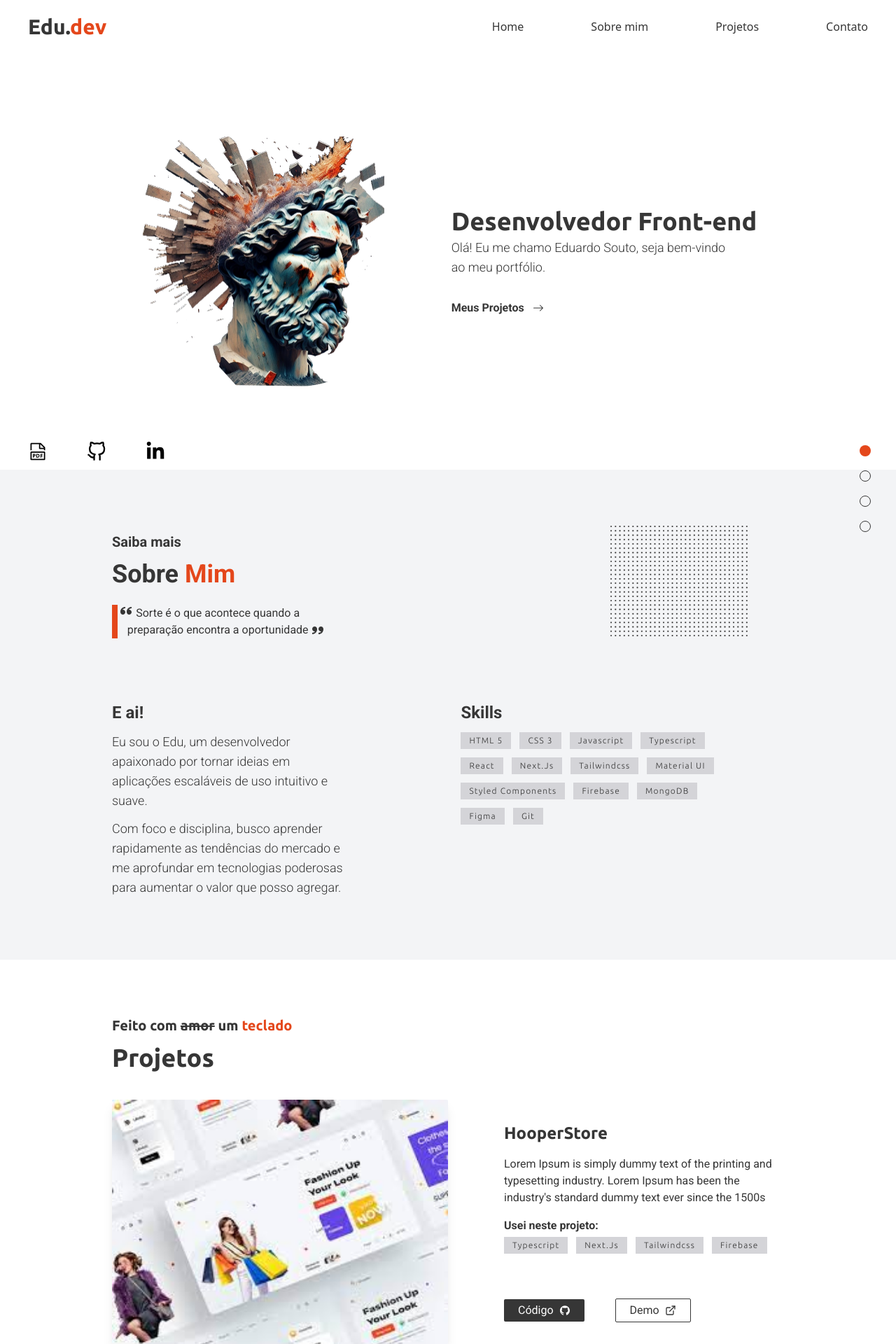
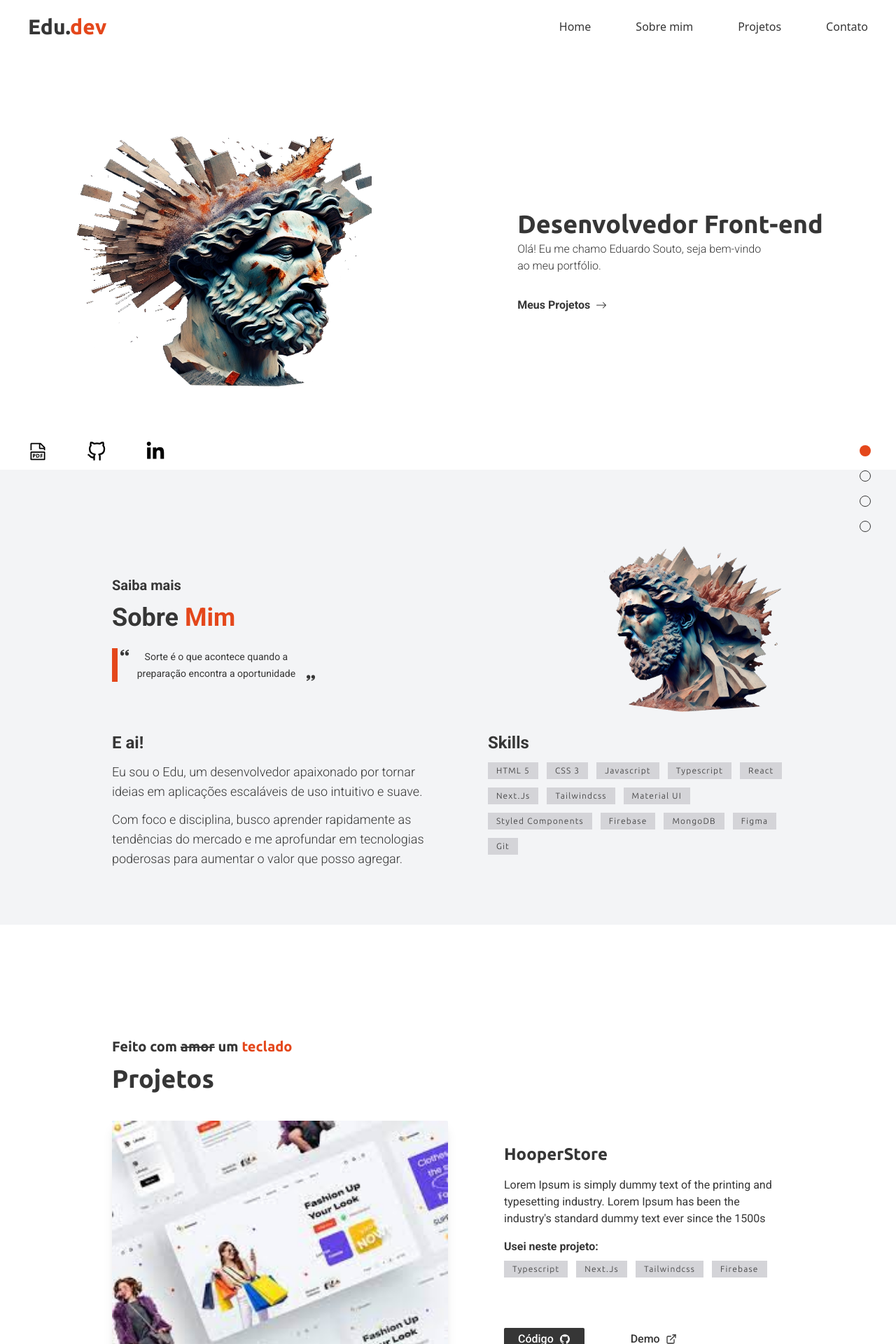
Before and after one commit to eduardosoutodefreitas/portfolio, a Next.js app: page / in a window 1280 px wide. Shown: the top 1920 px of the page at 70% size. Built offline with nearby package versions, Linux system fonts and the light colour scheme.

Commit message:
first commit

```diff
--- a/components/CustomButton.js
+++ b/components/CustomButton.js
@@ -1,8 +1,8 @@
 function CustomButton({ children, Icon, fill }) {
   return (
     <button
-      className={`flex items-center justify-center px-5 py-1 rounded-sm ${
-        fill === true ? "bg-primary text-white" : " border border-primary"
+      className={`flex items-center justify-center px-5 py-1 rounded-sm font-medium ${
+        fill === true ? "bg-primary text-white" : "hover:font-semibold"
       }`}
     >
       {children}
--- a/components/Navbar.js
+++ b/components/Navbar.js
@@ -1,13 +1,53 @@
-import { RiMoonClearFill } from "react-icons/ri";
+"use client";
+import { useState } from "react";
+import { CiMenuFries } from "react-icons/ci";
+import { VscClose } from "react-icons/vsc";
 function Navbar() {
+  const [active, setAcvite] = useState(false);
   return (
     <>
-      <header className="flex items-center justify-between py-5 px-10 text-primary sticky top-0 z-10 bg-clip-padding backdrop-filter backdrop-blur-sm  ">
+      <header className="flex items-center justify-between py-5 px-10 text-primary sticky top-0 z-10 bg-white tablet:px-2">
         <span className="font-special text-3xl font-bold">
           Edu.<span className="text-orange">dev</span>
         </span>
-        <nav>
-          <ul className="text-base flex justify-center align-center gap-x-24">
+        <nav className="tablet:hidden ">
+          <ul className="text-base flex justify-center align-center gap-x-16">
+            <li>
+              <a href="#home">Home</a>{" "}
+            </li>
+            <li>
+              <a href="#about">Sobre mim</a>{" "}
+            </li>
+            <li>
+              <a href="#projects">Projetos</a>{" "}
+            </li>
+            <li>
+              <a href="#contact">Contato</a>{" "}
+            </li>
+          </ul>
+        </nav>
+        <nav className="hidden relative tablet:inline-block ">
+          {active ? (
+            <VscClose
+              size={30}
+              onClick={() => {
+                setAcvite(false);
+              }}
+            />
+          ) : (
+            <CiMenuFries
+              color="#363636"
+              size={30}
+              onClick={() => {
+                setAcvite(true);
+              }}
+            />
+          )}
+          <ul
+            className={`${
+              active ? "flex" : "hidden"
+            } text-base flex-col gap-1 absolute top-12 -right-3 w-28 z-10 bg-white p-4`}
+          >
             <li>
               <a href="#home">Home</a>{" "}
             </li>
--- a/components/ProjectCard.js
+++ b/components/ProjectCard.js
@@ -6,25 +6,27 @@ import Image from "next/image";
 import Tech from "./Tech";
 function ProjectCard({ project }) {
   return (
-    <div className="flex justify-between h-[350px]">
+    <div className=" flex justify-between tablet:flex-col tablet:gap-10 tablet:items-center tablet:justify-center">
       <Image
         src={exampleProject}
         alt={project.name}
-        className="rounded-sm shadow-lg w-6/12"
+        className="rounded-sm shadow-lg tablet:w-full w-6/12"
       />
 
-      <div className="flex flex-col justify-around w-5/12">
+      <div className="flex flex-col justify-around w-5/12 tablet:w-full">
         <div>
-          <h2 className="text-2xl font-bold font-special">{project.name}</h2>
+          <h2 className="text-2xl font-bold font-special tablet:font-3xl">
+            {project.name}
+          </h2>
           <p className="my-4">{project.description}</p>
           <h3 className="font-semibold">Usei neste projeto:</h3>
-          <div className="flex flex-wrap gap-3 mt-1">
+          <div className="flex flex-wrap gap-3 my-2 tablet:mb-5">
             {project.techStack.map((tech) => (
               <Tech tech={tech} />
             ))}
           </div>
         </div>
-        <div className="flex justify-between items-center w-2/3">
+        <div className="flex justify-between items-center w-2/3 tablet:w-full">
           <CustomButton Icon={AiFillGithub} children={"Código"} fill={true} />
           <CustomButton Icon={FiExternalLink} children={"Demo"} />
         </div>
--- a/components/SideNav.js
+++ b/components/SideNav.js
@@ -5,7 +5,7 @@ import { useState } from "react";
 function SideNav() {
   const [activeItem, setActiveItem] = useState("home");
   return (
-    <div className="flex flex-col gap-y-5 fixed right-9 bottom-10">
+    <div className="flex flex-col gap-y-5 fixed right-9 bottom-10 smartphone:hidden">
       <a
         href="#home"
         className={`h-4 w-4 rounded-full cursor-pointer ${
--- a/components/sections/About.js
+++ b/components/sections/About.js
@@ -1,6 +1,6 @@
 // Components and assets
 import { ImQuotesLeft, ImQuotesRight } from "react-icons/im";
-import griddots from "../../assets/img/griddots.png";
+import AboutImage from "../../assets/img/AboutImage.png";
 import Tech from "../Tech";
 import Image from "next/image";
 
@@ -23,29 +23,37 @@ export default function About() {
   return (
     <section
       id="about"
-      className="h-[700px] bg-gray-100 font-primary text-primary px-40 flex flex-col items-start justify-evenly relative"
+      className=" bg-gray-100 font-primary text-primary tablet:px-20 smartphone:px-5 px-40 py-20 flex flex-col items-start justify-evenly relative"
     >
+      <div className="flex justify-between items-center my-7 w-full">
         <div>
           <p className="font-semibold text-xl">Saiba mais</p>
           <h2 className="font-bold text-4xl my-3 mb-6">
             Sobre <span className="text-orange">Mim</span>
           </h2>
-        <blockquote className="border-l-8 w-7/12 text-center border-orange relative">
-          <ImQuotesLeft className="absolute top-0 left-1" />
-          <q className="before:content-['']  after:content-[''] ">
+          <blockquote className="border-l-8 w-7/12 tablet:w-full text-center border-orange relative pl-5">
+            <ImQuotesLeft className="absolute top-0 left-1" size={12} />
+            <q className="before:content-['']  after:content-[''] text-sm">
               Sorte é o que acontece quando a preparação encontra a oportunidade
             </q>
-          <ImQuotesRight className="absolute bottom-1 -right-2" />
+            <ImQuotesRight className="absolute bottom-0 -right-5" size={12} />
           </blockquote>
         </div>
-      <div className="flex justify-end items-start ">
+        <Image
+          src={AboutImage}
+          width={260}
+          height={260}
+          className="tablet:hidden"
+        />
+      </div>
+      <div className="flex justify-between items-start gap-20 tablet:flex-col tablet:justify-center tablet:items-center tablet:gap-8 ">
         <div>
           <h3 className="font-semibold text-2xl mb-3">E ai!</h3>
-          <p className="w-4/6 text-lg font-light mb-3">
+          <p className="text-lg font-light mb-3">
             Eu sou o Edu, um desenvolvedor apaixonado por tornar ideias em
             aplicações escaláveis de uso intuitivo e suave.
           </p>
-          <p className="w-4/6 text-lg font-light">
+          <p className=" text-lg font-light">
             Com foco e disciplina, busco aprender rapidamente as tendências do
             mercado e me aprofundar em tecnologias poderosas para aumentar o
             valor que posso agregar.
@@ -53,19 +61,13 @@ export default function About() {
         </div>
         <div>
           <h3 className="font-semibold text-2xl mb-3">Skills</h3>
-          <div className="flex gap-3 flex-wrap w-5/6">
+          <div className="flex gap-3 flex-wrap ">
             {techStack.map((tech) => (
               <Tech tech={tech} />
             ))}
           </div>
         </div>
       </div>
-      <Image
-        src={griddots}
-        width={200}
-        height={200}
-        className="absolute right-52 top-20"
-      />
     </section>
   );
 }
--- a/components/sections/Contact.js
+++ b/components/sections/Contact.js
@@ -8,7 +8,7 @@ function Contact() {
   return (
     <section
       id="contact"
-      className="py-24 font-primary text-primary px-40 flex justify-between"
+      className="py-24 font-primary text-primary px-40 flex items-center justify-center gap-20 tablet:px-20 tablet:flex-col"
     >
       <div>
         <p className="font-semibold text-xl font-special">
@@ -24,14 +24,14 @@ function Contact() {
           <FaLinkedinIn size={28} cursor={"pointer"} color="#363636" />
         </div>
       </div>
-      <form className="w-5/12 p-6 flex flex-col border rounded-sm shadow-lg">
+      <form className="w-5/12 p-6 flex flex-col border rounded-sm shadow-lg min-w-[300px] tablet:w-4/5 smartphone:p-3 smartphone:min-w-[170px]">
         <fieldset className="relative">
           <label for="name">Nome</label>
           <input
             id="name"
             type="text"
             placeholder="Insira seu nome"
-            className="placeholder:text-primary/70 outline-none w-full bg-gray-50 border  border-primary/70 rounded-md pl-9 py-1"
+            className="placeholder:text-primary/70 smartphone:placeholder:text-sm outline-none w-full bg-gray-50 border  border-primary/70 rounded-md pl-9 py-1"
           />
           <MdPerson className="absolute left-3 bottom-2" size={20} />
         </fieldset>
@@ -41,7 +41,7 @@ function Contact() {
             id="email"
             type="email"
             placeholder="Insira seu email"
-            className="placeholder:text-primary/70 outline-none w-full bg-gray-50 border  border-primary/70 rounded-md pl-9 py-1"
+            className="placeholder:text-primary/70 smartphone:placeholder:text-sm outline-none w-full bg-gray-50 border  border-primary/70 rounded-md pl-9 py-1"
           />
           <MdEmail className="absolute left-3 bottom-2" size={20} />
         </fieldset>
@@ -49,7 +49,7 @@ function Contact() {
           <label for="message">Mensagem</label>
           <textarea
             placeholder="Sua Mensagem"
-            className="placeholder:text-primary/70 resize-none outline-none w-full bg-gray-50 border border-primary/70 rounded-md pl-3 py-1 h-24"
+            className="placeholder:text-primary/70 smartphone:placeholder:text-sm resize-none outline-none w-full bg-gray-50 border border-primary/70 rounded-md pl-3 py-1 h-24"
             id="message"
             name="Message"
             cols="40"
--- a/components/sections/Hero.js
+++ b/components/sections/Hero.js
@@ -10,27 +10,33 @@ function Hero() {
   return (
     <div
       id="home"
-      className="flex items-center justify-center gap-x-24 relative h-[595px] bg-white font-primary text-primary "
+      className="flex items-center smartphone:flex-col smartphone:gap-5 smartphone:justify-center  justify-around tablet:px-10 tablet:gap-10 smartphone:px-2 px-30 relative h-[595px] bg-white font-primary text-primary "
     >
-      <Image
-        src={HeroImage}
-        width={350}
-        height={350}
-        className=" rounded-br-[120px]"
-      />
+      <div className="w-1/3 h-3/5 relative tablet:w-[350px] tablet:h-[320px] smartphone:w-[250px] smartphone:h-[250px]">
+        <Image
+          src={HeroImage}
+          fill
+          sizes="70vw"
+          className=" rounded-br-[120px] tablet:rounded-[40px]"
+        />
+      </div>
+
       <div className="flex flex-col gap-y-1">
-        <h1 className="text-4xl font-special font-bold ">
+        <h1 className="smartphone:text-xl tablet:text-3xl text-4xl font-special font-bold ">
           Desenvolvedor Front-end
         </h1>
-        <p className="font-light text-lg">
+        <p className="font-light smartphone:text-sm">
           Olá! Eu me chamo Eduardo Souto, seja bem-vindo <br /> ao meu
           portfólio.
         </p>
-        <a href="#projects" className="inline-block font-semibold mt-7">
-          Meus Projetos <BsArrowRight className="inline-block ml-2" />{" "}
+        <a
+          href="#projects"
+          className="flex items-center font-semibold mt-7 smartphone:text-sm"
+        >
+          Meus Projetos <BsArrowRight className=" ml-2" />{" "}
         </a>
       </div>
-      <div className="flex gap-x-14 absolute left-10 bottom-3 ">
+      <div className="flex gap-x-14 absolute left-10 bottom-3 tablet:left-auto">
         <VscFilePdf size={28} cursor={"pointer"} color="#000" />
         <FiGithub size={28} cursor={"pointer"} color="#000" />
         <FaLinkedinIn size={28} cursor={"pointer"} color="#000" />
--- a/components/sections/Projects.js
+++ b/components/sections/Projects.js
@@ -4,13 +4,16 @@ import ProjectCard from "../ProjectCard";
 
 export default function Projects() {
   return (
-    <section id="projects" className="px-40 py-20 text-primary font-primary">
+    <section
+      id="projects"
+      className="p-40 text-primary font-primary tablet:px-20 "
+    >
       <p className="font-semibold text-xl font-special">
         Feito com <span className="line-through">amor</span> um{" "}
         <span className="text-orange">teclado</span>
       </p>
       <h2 className="font-bold font-special text-4xl mt-3 mb-10 ">Projetos</h2>
-      <div className="flex flex-col justify-between min-h-[1200px]">
+      <div className="flex flex-col items-center gap-20">
         {portfolioProjects.map((project) => (
           <ProjectCard project={project} />
         ))}
--- a/pages/index.js
+++ b/pages/index.js
@@ -1,6 +1,8 @@
+import Footer from "@/components/Footer";
 import Navbar from "@/components/Navbar";
 import SideNav from "@/components/SideNav";
 import About from "@/components/sections/About";
+import Contact from "@/components/sections/Contact";
 import Hero from "@/components/sections/Hero";
 import Projects from "@/components/sections/Projects";
 
@@ -9,11 +11,11 @@ export default function Home() {
     <>
       <Navbar />
       <Hero />
-
       <About />
-
       <Projects />
+      <Contact />
       <SideNav />
+      <Footer />
     </>
   );
 }
```
Also changed, not shown: assets/img/AboutImage.png (added), assets/img/fbbfb2b55d1f8f0099e53319a8c67ec3.jpg (added). Lines whose indentation alone changed are shown as unchanged.
